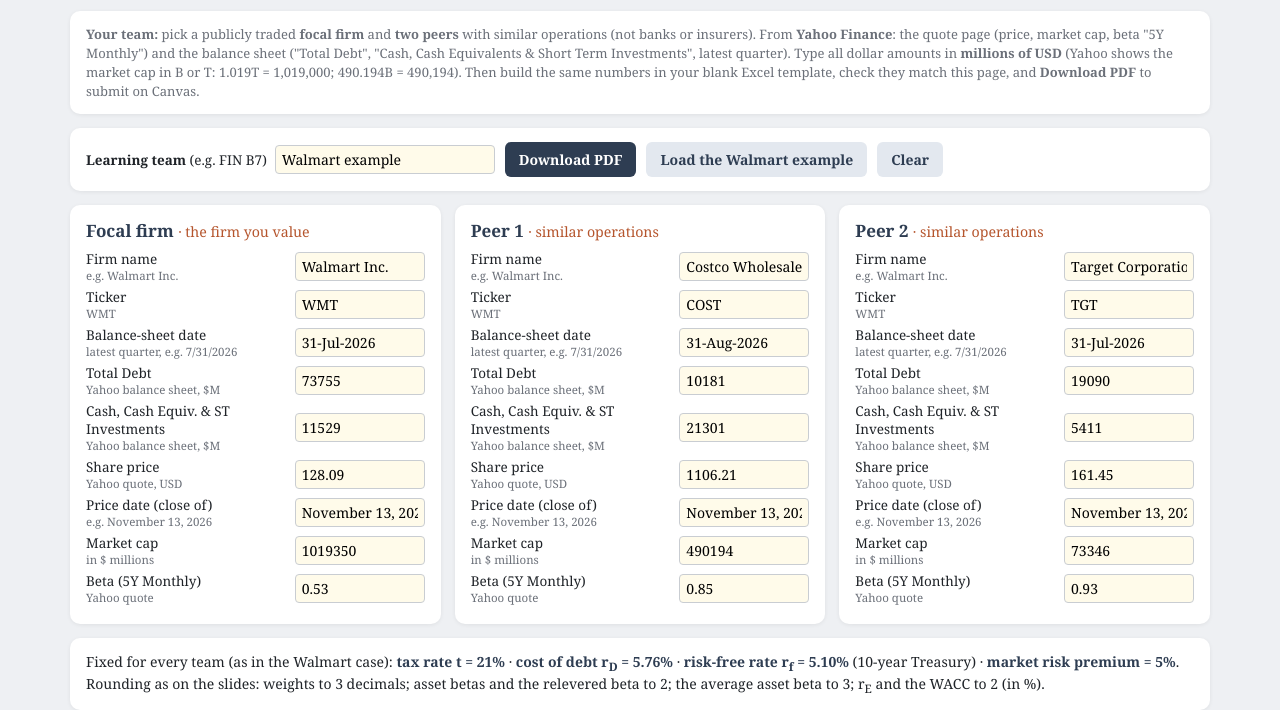
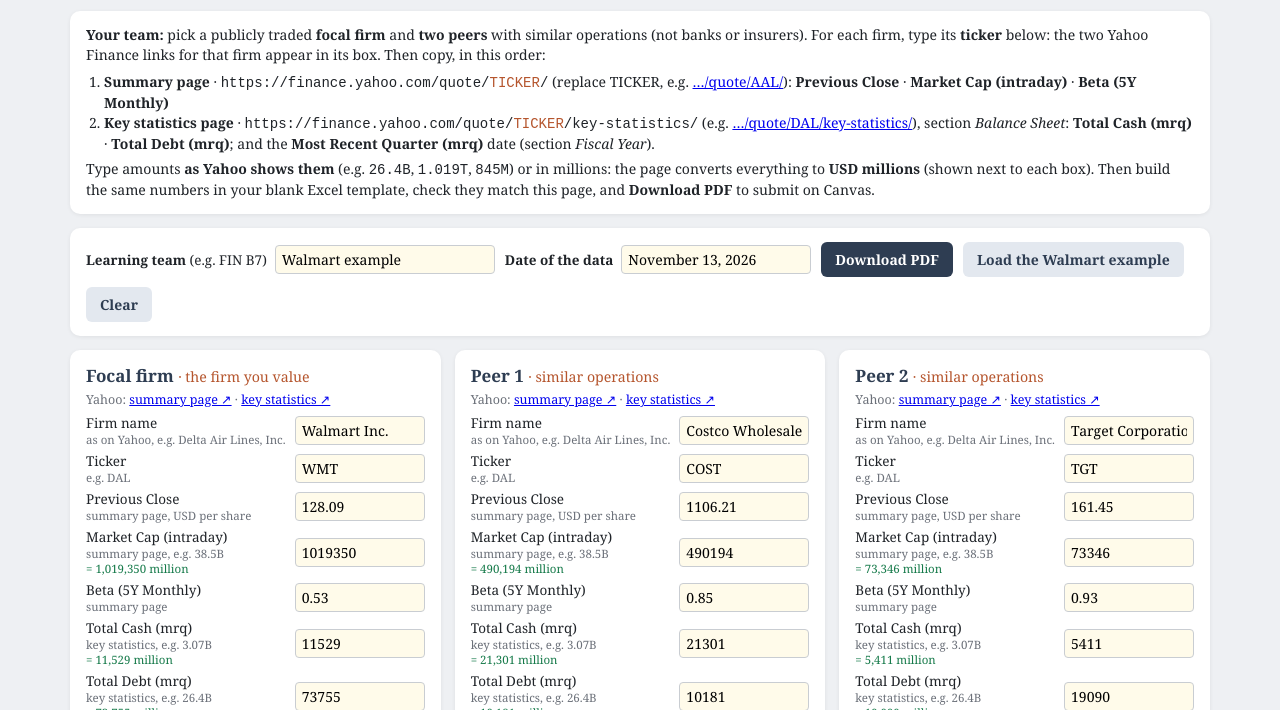
Before and after one commit to lixx3811/wacc-challenge, a plain HTML site: page index.html in a window 1280 px wide. Both pictures are taken after a click on the button "Load the Walmart example". Shown: the part 90-800 px from the top of the page. Drawn offline with Linux system fonts and the light colour scheme.

Commit message:
Explicit Yahoo instructions: summary page (previous close, market cap, beta), key statistics (total cash, total debt, mrq); per-ticker links; accepts 26.4B / 1.019T
Co-Authored-By: Claude Opus 5.5 <noreply@anthropic.com>

```diff
--- a/index.html
+++ b/index.html
@@ -25,6 +25,8 @@
   button.main { background:var(--navy); color:#fff; }
   .assume { font-size:14px; }
   .assume b { color:var(--navy); }
+  .links { font-size:12.5px; margin:-4px 0 6px; color:var(--mute); }
+  .conv { color:#167a4a !important; }
   .warn { color:var(--terra); font-size:14px; margin:4px 0; }
   .err { color:#b00020; font-weight:bold; font-size:14px; margin:4px 0; }
   .res { display:flex; gap:30px; font-size:16px; flex-wrap:wrap; }
@@ -90,16 +92,25 @@
     <h1>WACC Challenge</h1>
     <div class="sub">B6302 Corporate Finance · Lecture 6 · Estimate a WACC two ways: with the firm's own beta and with two peers' betas</div>
 
-    <div class="box help">
+    <div class="box help" style="font-size:14px;color:var(--ink)">
       <b>Your team:</b> pick a publicly traded <b>focal firm</b> and <b>two peers</b> with similar operations (not banks or insurers).
-      From <b>Yahoo Finance</b>: the quote page (price, market cap, beta "5Y Monthly") and the balance sheet
-      ("Total Debt", "Cash, Cash Equivalents &amp; Short Term Investments", latest quarter). Type all dollar amounts in
-      <b>millions of USD</b> (Yahoo shows the market cap in B or T: 1.019T = 1,019,000; 490.194B = 490,194).
-      Then build the same numbers in your blank Excel template, check they match this page, and <b>Download PDF</b> to submit on Canvas.
+      For each firm, type its <b>ticker</b> below: the two Yahoo Finance links for that firm appear in its box. Then copy, in this order:
+      <ol style="margin:6px 0 4px 18px;padding:0">
+        <li><b>Summary page</b> · <code>https://finance.yahoo.com/quote/<span style="color:var(--terra)">TICKER</span>/</code>
+            (replace TICKER, e.g. <a href="https://finance.yahoo.com/quote/AAL/" target="_blank">…/quote/AAL/</a>):
+            <b>Previous Close</b> · <b>Market Cap (intraday)</b> · <b>Beta (5Y Monthly)</b></li>
+        <li><b>Key statistics page</b> · <code>https://finance.yahoo.com/quote/<span style="color:var(--terra)">TICKER</span>/key-statistics/</code>
+            (e.g. <a href="https://finance.yahoo.com/quote/DAL/key-statistics/" target="_blank">…/quote/DAL/key-statistics/</a>), section
+            <i>Balance Sheet</i>: <b>Total Cash (mrq)</b> · <b>Total Debt (mrq)</b>; and the <b>Most Recent Quarter (mrq)</b> date (section <i>Fiscal Year</i>).</li>
+      </ol>
+      Type amounts <b>as Yahoo shows them</b> (e.g. <code>26.4B</code>, <code>1.019T</code>, <code>845M</code>) or in millions: the page converts everything to
+      <b>USD millions</b> (shown next to each box). Then build the same numbers in your blank Excel template, check they match this page, and
+      <b>Download PDF</b> to submit on Canvas.
     </div>
 
     <div class="box row">
       <label style="grid-template-columns:auto 220px;margin:0"><span><b>Learning team</b> (e.g. FIN B7)</span><input id="team" placeholder="FIN B7"></label>
+      <label style="grid-template-columns:auto 190px;margin:0"><span><b>Date of the data</b></span><input id="ddate" placeholder="November 16, 2026"></label>
       <button class="main" id="bPdf">Download PDF</button>
       <button id="bDemo">Load the Walmart example</button>
       <button id="bClear">Clear</button>
@@ -122,43 +133,52 @@
 
 <script>
 const T = 21, RD = 5.76, RF = 5.10, MRP = 5;            // percent
-const FIELDS = [
-  ["name", "Firm name", "text", "e.g. Walmart Inc."],
-  ["tic", "Ticker", "text", "WMT"],
-  ["bsdate", "Balance-sheet date", "text", "latest quarter, e.g. 7/31/2026"],
-  ["debt", "Total Debt", "num", "Yahoo balance sheet, $M"],
-  ["cash", "Cash, Cash Equiv. & ST Investments", "num", "Yahoo balance sheet, $M"],
-  ["price", "Share price", "num", "Yahoo quote, USD"],
-  ["pxdate", "Price date (close of)", "text", "e.g. November 13, 2026"],
-  ["mcap", "Market cap", "num", "in $ millions"],
-  ["beta", "Beta (5Y Monthly)", "num", "Yahoo quote"],
+const FIELDS = [            // in the order students meet them on Yahoo Finance
+  ["name", "Firm name", "text", "as on Yahoo, e.g. Delta Air Lines, Inc."],
+  ["tic", "Ticker", "text", "e.g. DAL"],
+  ["price", "Previous Close", "num", "summary page, USD per share", "px"],
+  ["mcap", "Market Cap (intraday)", "num", "summary page, e.g. 38.5B", "m"],
+  ["beta", "Beta (5Y Monthly)", "num", "summary page", "x"],
+  ["cash", "Total Cash (mrq)", "num", "key statistics, e.g. 3.07B", "m"],
+  ["debt", "Total Debt (mrq)", "num", "key statistics, e.g. 26.4B", "m"],
+  ["bsdate", "Most Recent Quarter (mrq)", "text", "key statistics, e.g. 9/30/2026"],
 ];
 const ROLES = [["f", "Focal firm", "the firm you value"], ["p1", "Peer 1", "similar operations"], ["p2", "Peer 2", "similar operations"]];
 const DEMO = {
-  team: "Walmart example",
-  f:  { name: "Walmart Inc.", tic: "WMT", bsdate: "31-Jul-2026", debt: 73755, cash: 11529, price: 128.09, pxdate: "November 13, 2026", mcap: 1019350, beta: 0.53 },
-  p1: { name: "Costco Wholesale Corporation", tic: "COST", bsdate: "31-Aug-2026", debt: 10181, cash: 21301, price: 1106.21, pxdate: "November 13, 2026", mcap: 490194, beta: 0.85 },
-  p2: { name: "Target Corporation", tic: "TGT", bsdate: "31-Jul-2026", debt: 19090, cash: 5411, price: 161.45, pxdate: "November 13, 2026", mcap: 73346, beta: 0.93 },
+  team: "Walmart example", ddate: "November 13, 2026",
+  f:  { name: "Walmart Inc.", tic: "WMT", bsdate: "7/31/2026", debt: 73755, cash: 11529, price: 128.09, mcap: 1019350, beta: 0.53 },
+  p1: { name: "Costco Wholesale Corporation", tic: "COST", bsdate: "8/31/2026", debt: 10181, cash: 21301, price: 1106.21, mcap: 490194, beta: 0.85 },
+  p2: { name: "Target Corporation", tic: "TGT", bsdate: "7/31/2026", debt: 19090, cash: 5411, price: 161.45, mcap: 73346, beta: 0.93 },
 };
 const KEY = "wacc-challenge-v1";
 const $ = id => document.getElementById(id);
 const esc = s => String(s ?? "").replace(/[&<>"]/g, c => ({ "&": "&amp;", "<": "&lt;", ">": "&gt;", '"': "&quot;" }[c]));
 
 // ---------- form ----------
-$("forms").innerHTML = ROLES.map(([k, h, s]) => `<div class="box firm"><h3>${h} <small>· ${s}</small></h3>` +
-  FIELDS.map(([f, lab, ty, hint]) => `<label><span>${lab}<small>${hint}</small></span><input id="${k}_${f}" data-k="${k}" data-f="${f}" ${ty === "num" ? 'inputmode="decimal"' : ""}></label>`).join("") + "</div>").join("");
+$("forms").innerHTML = ROLES.map(([k, h, s]) => `<div class="box firm"><h3>${h} <small>· ${s}</small></h3>
+  <div class="links" id="${k}_links">Type the ticker to get this firm's Yahoo links.</div>` +
+  FIELDS.map(([f, lab, ty, hint, u]) => `<label><span>${lab}<small>${hint}</small><small class="conv" id="${k}_${f}_c"></small></span><input id="${k}_${f}" data-k="${k}" data-f="${f}" ${ty === "num" ? 'inputmode="decimal"' : ""}></label>`).join("") + "</div>").join("");
+// Yahoo-style amounts: 26.4B, 1.019T, 845M, 1,234 (millions)  ->  USD millions
+function num(v, unit) {
+  v = String(v ?? "").trim().replace(/[,$\s]/g, ""); if (v === "") return NaN;
+  const m = v.match(/^(-?[0-9.]+)([kKmMbBtT]?)$/); if (!m) return NaN;
+  const x = Number(m[1]); if (isNaN(x)) return NaN;
+  if (unit !== "m") return x;
+  return x * ({ "": 1, k: 1e-3, K: 1e-3, m: 1, M: 1, b: 1e3, B: 1e3, t: 1e6, T: 1e6 }[m[2]]);
+}
 function read() {
-  const st = { team: $("team").value };
-  for (const [k] of ROLES) { st[k] = {}; for (const [f, , ty] of FIELDS) { const v = $(`${k}_${f}`).value.trim(); st[k][f] = ty === "num" ? (v === "" ? NaN : Number(v.replace(/[,$\s]/g, ""))) : v; } }
+  const st = { team: $("team").value, ddate: $("ddate").value, raw: {} };
+  for (const [k] of ROLES) { st[k] = {}; st.raw[k] = {};
+    for (const [f, , ty, , u] of FIELDS) { const v = $(`${k}_${f}`).value.trim(); st.raw[k][f] = v; st[k][f] = ty === "num" ? num(v, u) : v; } }
   return st;
 }
 function fill(st) {
-  $("team").value = st.team || "";
-  for (const [k] of ROLES) for (const [f] of FIELDS) { const v = st[k]?.[f]; $(`${k}_${f}`).value = v === undefined || (typeof v === "number" && isNaN(v)) ? "" : v; }
+  $("team").value = st.team || ""; $("ddate").value = st.ddate || "";
+  for (const [k] of ROLES) for (const [f] of FIELDS) { const v = st.raw?.[k]?.[f] ?? st[k]?.[f]; $(`${k}_${f}`).value = v === undefined || (typeof v === "number" && isNaN(v)) ? "" : v; }
 }
 document.addEventListener("input", () => { localStorage.setItem(KEY, JSON.stringify(read())); render(); });
 $("bDemo").onclick = () => { fill(DEMO); localStorage.setItem(KEY, JSON.stringify(read())); render(); };
-$("bClear").onclick = () => { if (confirm("Clear all inputs?")) { fill({ team: "", f: {}, p1: {}, p2: {} }); localStorage.removeItem(KEY); render(); } };
+$("bClear").onclick = () => { if (confirm("Clear all inputs?")) { fill({ team: "", ddate: "", f: {}, p1: {}, p2: {} }); localStorage.removeItem(KEY); render(); } };
 $("bPdf").onclick = () => { const s = read(); document.title = `WACC_Challenge_${(s.team || "team").replace(/\W+/g, "_")}_${s.f.tic || ""}`; window.print(); };
 
 // ---------- numbers (rounded exactly as on the Lecture 6 slides) ----------
@@ -189,6 +209,7 @@ function check(s) {
     if (x.beta < 0 || x.beta > 3) warns.push(`${h}: a beta of ${x.beta} is unusual: check Yahoo's "Beta (5Y Monthly)".`);
     if (k !== "f" && x.debt - x.cash < 0) warns.push(`${h} has net cash (ND < 0): its asset beta comes out above its equity beta. That is fine.`);
   }
+  if (!s.ddate) errs.push("Date of the data is missing (top of the page)");
   if (!errs.length && s.f.debt - s.f.cash + s.f.mcap <= 0) errs.push("Focal firm: ND + E must be positive");
   return { errs, warns };
 }
@@ -225,26 +246,26 @@ function waccTable(R, rE, beta, hiRows, noteL, noteR) {
     </div>`;
 }
 function bsCard(x, lines, hi) {
-  return `<table class="card"><tr><td colspan="2" class="cap">${esc(x.name)} · Yahoo Finance balance sheet</td></tr>
-    <tr><td class="cap">All values USD Millions.</td><td class="cap" style="text-align:right">${esc(x.bsdate)}</td></tr>
+  return `<table class="card"><tr><td colspan="2" class="cap">${esc(x.name)} · Yahoo Finance key statistics (balance sheet)</td></tr>
+    <tr><td class="cap">All values USD Millions.</td><td class="cap" style="text-align:right">mrq ${esc(x.bsdate)}</td></tr>
     ${lines.map(([l, v], i) => `<tr style="${hi.includes(i) ? "background:var(--hl)" : ""}"><td>${l}</td><td style="text-align:right">${n0(v)}</td></tr>`).join("")}</table>`;
 }
 function quote(x) {
   return `<table class="quote"><tr><td colspan="2"><b>${esc(x.name)} (${esc(x.tic)})</b></td></tr>
-    <tr><td colspan="2"><span class="px">${fx(x.price, 2)}</span> <span class="muted" style="font-size:13px">At close: ${esc(x.pxdate)}</span></td></tr>
+    <tr><td>Previous Close</td><td style="text-align:right"><span class="px">${fx(x.price, 2)}</span></td></tr>
     <tr style="background:var(--hl)"><td>Market Cap (intraday)</td><td style="text-align:right">${capTxt(x.mcap)}</td></tr>
     <tr style="background:var(--hl)"><td>Beta (5Y Monthly)</td><td style="text-align:right">${fx(x.beta, 2)}</td></tr>
-    <tr><td colspan="2" class="muted" style="text-align:right;font-size:13px;border:0">Source: Yahoo Finance</td></tr></table>`;
+    <tr><td colspan="2" class="muted" style="text-align:right;font-size:13px;border:0">Source: Yahoo Finance summary page, ${esc(S.ddate || "")}</td></tr></table>`;
 }
 function peerPages(R, k) {
   const x = R.F[k], nm = esc(x.name.replace(/,?\s+(Inc\.?|Corporation|Corp\.?|Company|Co\.?|Ltd\.?|plc|S\.A\.)$/i, ""));
   const title = `Step 1: Asset Beta at ${nm}`;
   const out = [];
   out.push(slide(title, `<div class="two"><ul class="b"><li>Net Debt = Debt − Cash</li><li>Debt = ${n0(x.debt)}</li></ul>
-    <div>${bsCard(x, [["Total Debt", x.debt]], [0])}</div></div>`));
+    <div>${bsCard(x, [["Total Debt (mrq)", x.debt]], [0])}</div></div>`));
   out.push(slide(title, `<div class="two"><ul class="b"><li>Net Debt = Debt − Cash</li><li>Debt = ${n0(x.debt)}</li><li>Cash = ${n0(x.cash)}</li>
     <li>ND = ${n0(x.debt)} − ${n0(x.cash)}<br>&nbsp;&nbsp;&nbsp;&nbsp;= ${n0(x.nd)}</li></ul>
-    <div>${bsCard(x, [["Total Debt", x.debt], ["Cash, Cash Equivalents &amp; Short Term Investments", x.cash]], [1])}</div></div>`));
+    <div>${bsCard(x, [["Total Debt (mrq)", x.debt], ["Total Cash (mrq)", x.cash]], [1])}</div></div>`));
   out.push(slide(title, `<div class="center" style="display:flex;justify-content:center;padding-top:20px">${quote(x)}</div>`));
   out.push(slide(title, `<div class="eq"><i>β<sub>A</sub></i> = ${fr("1", "1 + " + NDE)} <i>β<sub>E</sub></i></div>
     <div style="display:flex;justify-content:center"><table class="t" style="min-width:3.8in"><tr><th>${nm}</th><th class="r">Value</th></tr>
@@ -255,7 +276,13 @@ function peerPages(R, k) {
 }
 let S;
 function render() {
-  S = read(); const { errs, warns } = check(S);
+  S = read();
+  for (const [k] of ROLES) {
+    const t = (S[k].tic || "").trim().toUpperCase();
+    $(`${k}_links`).innerHTML = t ? `Yahoo: <a href="https://finance.yahoo.com/quote/${encodeURIComponent(t)}/" target="_blank">summary page ↗</a> · <a href="https://finance.yahoo.com/quote/${encodeURIComponent(t)}/key-statistics/" target="_blank">key statistics ↗</a>` : "Type the ticker to get this firm's Yahoo links.";
+    for (const [f, , ty, , u] of FIELDS) if (u === "m") { const x = S[k][f]; $(`${k}_${f}_c`).textContent = isNaN(x) ? "" : `= ${n0(x)} million`; }
+  }
+  const { errs, warns } = check(S);
   $("checks").innerHTML = errs.length || warns.length ? errs.map(e => `<div class="err">✗ ${esc(e)}</div>`).join("") + warns.map(w => `<div class="warn">⚠ ${esc(w)}</div>`).join("") : `<div style="color:#167a4a">✓ All inputs filled in.</div>`;
   if (errs.length) { $("results").innerHTML = `<div class="help">Results appear when every field is filled in.</div>`; $("deck").innerHTML = ""; return; }
   const R = compute(S), f = R.F.f, p1 = R.F.p1, p2 = R.F.p2;
@@ -268,7 +295,7 @@ function render() {
     <div style="margin-top:0.25in;font-size:19px"><b>Focal firm:</b> ${fn} (${esc(f.tic)})<br><b>Peers:</b> ${esc(p1.name)} (${esc(p1.tic)}) and ${esc(p2.name)} (${esc(p2.tic)})</div>
     <div style="margin-top:0.22in;font-size:20px">WACC with ${esc(f.tic)}'s own beta: <span class="key">${pc(R.waccOwn)}</span> &nbsp;·&nbsp; WACC with the peers' beta: <span class="key">${pc(R.waccComp)}</span></div>
     <div class="muted" style="margin-top:0.3in;font-size:13px">Assumptions: t = ${T}%, r<sub>D</sub> = ${pc(RD)}, r<sub>f</sub> = ${pc(RF)} (10-year Treasury), market risk premium = ${MRP}%.
-      Data: Yahoo Finance (quotes at the close of ${esc(f.pxdate)}; balance sheets: ${esc(f.tic)} ${esc(f.bsdate)}, ${esc(p1.tic)} ${esc(p1.bsdate)}, ${esc(p2.tic)} ${esc(p2.bsdate)}). USD millions.</div></div>`));
+      Data: Yahoo Finance, ${esc(S.ddate || "")} (summary page: previous close, market cap, beta; key statistics: total cash and total debt, most recent quarter ${esc(f.tic)} ${esc(f.bsdate)}, ${esc(p1.tic)} ${esc(p1.bsdate)}, ${esc(p2.tic)} ${esc(p2.bsdate)}). USD millions.</div></div>`));
   // own beta (p. 27 format)
   pages.push(slide(`Estimate WACC for ${fn}`, waccTable(R, pc(R.reOwn), fx(f.beta, 2), [4, 5, 6],
     `<div class="wl">WACC<br>= ${R.wnd.toFixed(3)} × (1 − ${T}%) × ${pc(RD)}<br>&nbsp;&nbsp;+ ${R.we.toFixed(3)} × ${pc(R.reOwn)} = <b>${pc(R.waccOwn)}</b></div>`,
```
